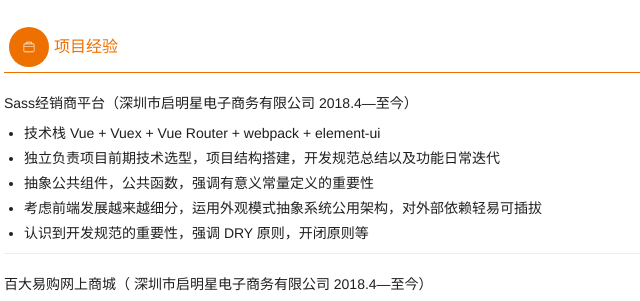
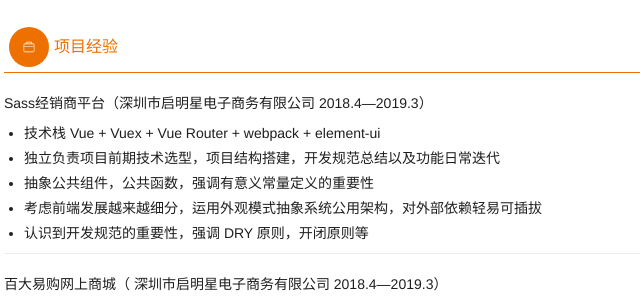
Before and after one commit to liuxinqiong/mycv, a plain HTML site: page cv.html in a window 1280 px wide. Shown: the part 918-1219 px from the top of the page, 276-916 px from the left. Drawn offline with Linux system fonts and the light colour scheme.

Commit message:
update date

```diff
--- a/cv.html
+++ b/cv.html
@@ -97,7 +97,7 @@
                     </div>
                     <div class="company-item">
                         <div class="content">
-                            <p class="title">Sass经销商平台（深圳市启明星电子商务有限公司 2018.4—至今）</p>
+                            <p class="title">Sass经销商平台（深圳市启明星电子商务有限公司 2018.4—2019.3）</p>
                             <div class="detail">
                                 <ul>
                                     <li>技术栈 Vue + Vuex + Vue Router + webpack + element-ui</li>
@@ -111,7 +111,7 @@
                     </div>
                     <div class="company-item">
                         <div class="content">
-                            <p class="title">百大易购网上商城（ 深圳市启明星电子商务有限公司 2018.4—至今）</p>
+                            <p class="title">百大易购网上商城（ 深圳市启明星电子商务有限公司 2018.4—2019.3）</p>
                             <div class="detail">
                                 <ul>
                                     <li>技术栈 Vue + Vuex + Vue Router + webpack </li>
```
